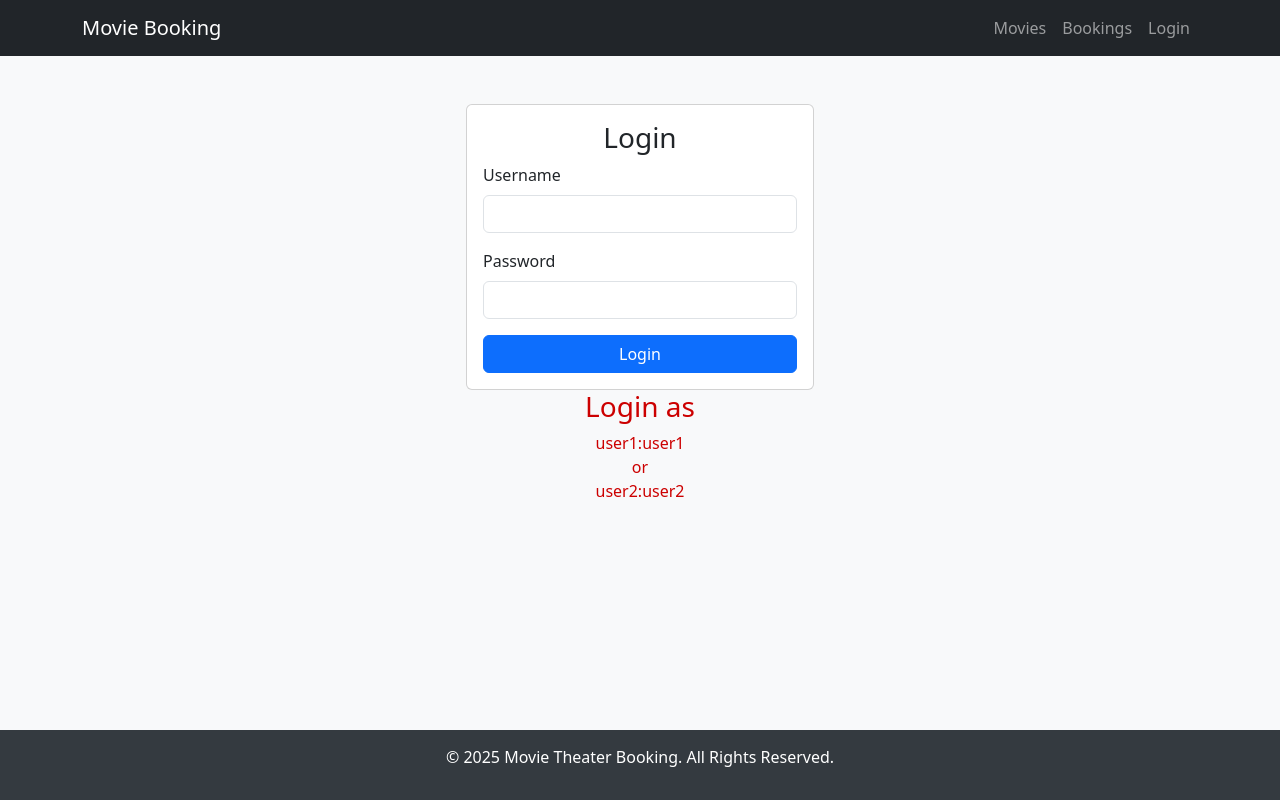
After one commit to iAmMortos/cs4300, a Django app: page /login/ in a window 1280 px wide. The commit adds this page. Run offline with Django 4.2, Linux system fonts and the light colour scheme; parts of the project's set-up code (start-up, migrations or seed data) failed here and were passed over.

Commit message:
added login and preloading some data

```diff
--- a/homework2/movie_theater_booking/bookings/templates/bookings/base.html
+++ b/homework2/movie_theater_booking/bookings/templates/bookings/base.html
@@ -38,11 +38,20 @@
             <button class="navbar-toggler" type="button" data-bs-toggle="collapse" data-bs-target="#navbarNav" aria-controls="navbarNav" aria-expanded="false" aria-label="Toggle navigation">
                 <span class="navbar-toggler-icon"></span>
             </button>
+            {% if user.is_authenticated %}
+                <span class="navbar-text text-white me-3">
+                    Welcome, {{ user.username }}!
+                </span>
+            {% endif %}
             <div class="collapse navbar-collapse" id="navbarNav">
                 <ul class="navbar-nav ms-auto">
                     <li class="nav-item"><a class="nav-link" href="{% url 'movie-list' %}">Movies</a></li>
                     <li class="nav-item"><a class="nav-link" href="{% url 'booking-history' %}">Bookings</a></li>
-                    <li class="nav-item"><a class="nav-link" href="{% url 'admin:index' %}">Admin</a></li>
+                    {% if user.is_authenticated %}
+                        <li class="nav-item"><a class="nav-link" href="{% url 'logout' %}">Logout</a></li>
+                    {% else %}
+                        <li class="nav-item"><a class="nav-link" href="{% url 'login' %}">Login</a></li>
+                    {% endif %}
                 </ul>
             </div>
         </div>
--- /dev/null
+++ b/homework2/movie_theater_booking/bookings/templates/users/login.html
@@ -0,0 +1,31 @@
+{% extends "bookings/base.html" %}
+
+{% block title %}Login{% endblock %}
+
+{% block content %}
+<div class="container mt-5">
+    <div class="row justify-content-center">
+        <div class="col-md-4">
+            <div class="card">
+                <div class="card-body">
+                    <h3 class="text-center">Login</h3>
+                    <form method="post">
+                        {% csrf_token %}
+                        <div class="mb-3">
+                            <label class="form-label">Username</label>
+                            <input type="text" name="username" class="form-control" required>
+                        </div>
+                        <div class="mb-3">
+                            <label class="form-label">Password</label>
+                            <input type="password" name="password" class="form-control" required>
+                        </div>
+                        <button type="submit" class="btn btn-primary w-100">Login</button>
+                    </form>
+                </div>
+            </div>
+            <h3 style="text-align: center; color: #c00">Login as</h3>
+            <p style="text-align: center; color: #c00">user1:user1<br/>or<br/>user2:user2</h3>
+        </div>
+    </div>
+</div>
+{% endblock %}
--- a/homework2/movie_theater_booking/bookings/views.py
+++ b/homework2/movie_theater_booking/bookings/views.py
@@ -7,9 +7,12 @@ from rest_framework.permissions import IsAuthenticatedOrReadOnly, IsAuthenticate
 from .serializers import MovieSerializer, SeatSerializer, BookingSerializer
 from django.shortcuts import render
 from django.views import View
+from django.contrib.auth.views import LoginView, LogoutView
+from django.urls import reverse_lazy
+from django.contrib.auth.mixins import LoginRequiredMixin
 
 
-class MovieViewSet(viewsets.ModelViewSet):
+class MovieViewSet(LoginRequiredMixin, viewsets.ModelViewSet):
     """
     ViewSet for managing movies (CRUD)
     """
@@ -18,7 +21,7 @@ class MovieViewSet(viewsets.ModelViewSet):
     permission_classes = [IsAuthenticatedOrReadOnly]
 
 
-class SeatViewSet(viewsets.ReadOnlyModelViewSet):
+class SeatViewSet(LoginRequiredMixin, viewsets.ReadOnlyModelViewSet):
     """
     ViewSet for checking seat availability.
     """
@@ -26,7 +29,7 @@ class SeatViewSet(viewsets.ReadOnlyModelViewSet):
     serializer_class = SeatSerializer
 
 
-class BookingViewSet(viewsets.ModelViewSet):
+class BookingViewSet(LoginRequiredMixin, viewsets.ModelViewSet):
     """
     ViewSet for managing bookings.
     """
@@ -64,12 +67,12 @@ class BookingViewSet(viewsets.ModelViewSet):
 
 # Create your views here.
 
-class MovieListView(View):
+class MovieListView(LoginRequiredMixin, View):
     def get(self, request):
         movies = Movie.objects.all()
         return render(request, 'bookings/movie_list.html', {'movies': movies})
 
-class SeatBookingView(View):
+class SeatBookingView(LoginRequiredMixin, View):
     def get(self, request, movie_id):
         movie = Movie.objects.get(id=movie_id)
         available_seats = Seat.objects.filter(is_booked=False)
@@ -89,7 +92,16 @@ class SeatBookingView(View):
         except Seat.DoesNotExist:
             return render(request, 'bookings/seat_booking.html', {'movie': movie, 'error': 'Seat not found'})
 
-class BookingHistoryView(View):
+class BookingHistoryView(LoginRequiredMixin, View):
     def get(self, request):
         history = Booking.objects.filter(user=request.user)
         return render(request, 'bookings/booking_history.html', {'history': history})
+
+
+class UserLoginView(LoginView):
+    template_name = "users/login.html"
+    redirect_authenticated_user = True
+
+
+class UserLogoutView(LogoutView):
+    next_page = reverse_lazy("login")
--- a/homework2/movie_theater_booking/movie_theater_booking/settings.py
+++ b/homework2/movie_theater_booking/movie_theater_booking/settings.py
@@ -133,3 +133,7 @@ STATIC_URL = 'static/'
 # https://docs.djangoproject.com/en/4.2/ref/settings/#default-auto-field
 
 CSRF_TRUSTED_ORIGINS = ['https://app-tlopez-5.devedu.io']
+
+LOGIN_URL = "/login/"
+LOGIN_REDIRECT_URL = "/movies/"
+LOGOUT_REDIRECT_URL = "/login/"
--- a/homework2/movie_theater_booking/movie_theater_booking/urls.py
+++ b/homework2/movie_theater_booking/movie_theater_booking/urls.py
@@ -17,7 +17,7 @@ Including another URLconf
 from django.views.generic.base import RedirectView
 from django.contrib import admin
 from django.urls import path, include
-from bookings.views import MovieListView, SeatBookingView, BookingHistoryView
+from bookings.views import MovieListView, SeatBookingView, BookingHistoryView, UserLoginView, UserLogoutView
 
 urlpatterns = [
     path('admin/', admin.site.urls),
@@ -27,4 +27,6 @@ urlpatterns = [
     # path('seats/', SeatBookingView.as_view(), name="seat-booking"),
     path('bookings/', BookingHistoryView.as_view(), name="booking-history"),
     path('', RedirectView.as_view(url='movies/')),
+    path("login/", UserLoginView.as_view(), name="login"),
+    path("logout/", UserLogoutView.as_view(), name="logout"),
 ]
```
Also changed, not shown: homework2/movie_theater_booking/bookings/migrations/0002_preload_users.py (added), homework2/movie_theater_booking/bookings/migrations/0003_preload_movies.py (added), homework2/movie_theater_booking/bookings/migrations/0004_preload_seats.py (added).
